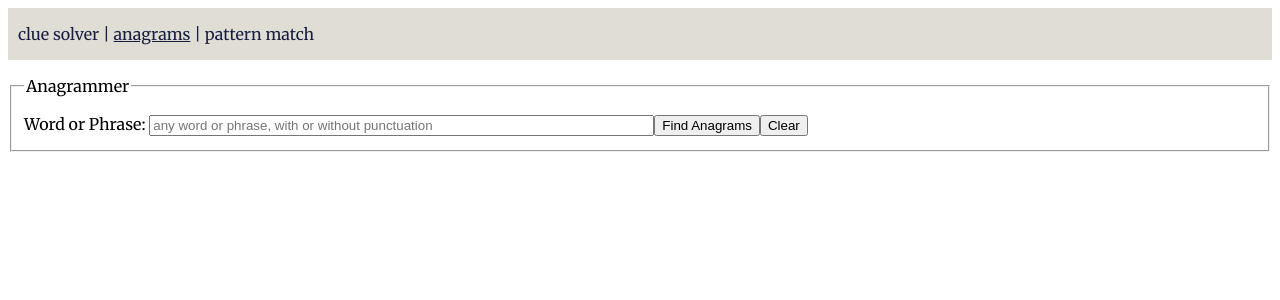
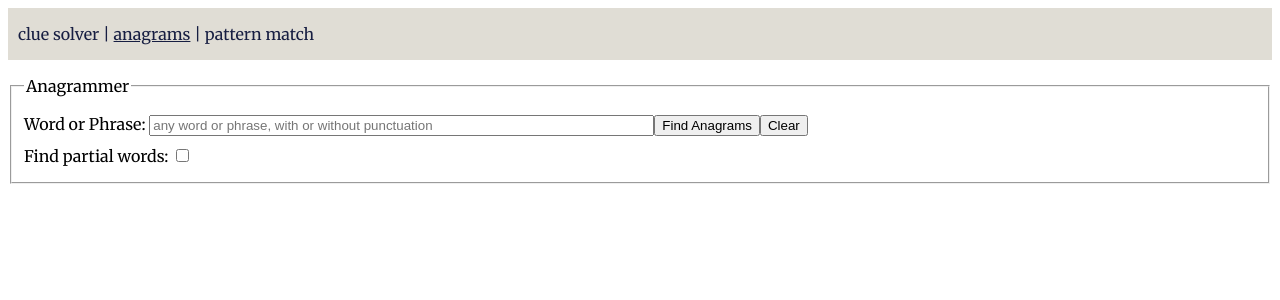
Before and after one commit to keefmarshall/cryptic-solver, an Angular app: page / in a window 1280 px wide. Both pictures are taken after a click on the element "anagrams". Shown: the top 300 px of the page. Built offline with nearby package versions, Linux system fonts and the light colour scheme; a web font is replaced by a local one.

Commit message:
front end for sub-grams

```diff
--- a/src/app/anagram-form/anagram-form.component.html
+++ b/src/app/anagram-form/anagram-form.component.html
@@ -13,6 +13,16 @@
       />
       <button type="submit" (click)="findAnagrams()">Find Anagrams</button>
       <button (click)="clear()">Clear</button>
+
+      <div id="anagram-input-sub">
+        <label for="anagram-sub">Find partial words: </label>
+        <input type="checkbox"
+               id="anagram-sub"
+               name="anagram-sub"
+               [(ngModel)]="anagramSub"
+        />
+      </div>
+
     </div>
   </fieldset>
 </form>
--- a/src/app/anagram-form/anagram-form.component.ts
+++ b/src/app/anagram-form/anagram-form.component.ts
@@ -9,6 +9,7 @@ import { Http } from "@angular/http";
 export class AnagramFormComponent implements OnInit {
   public anagramString: string;
   public anagrams: string[];
+  public anagramSub: boolean = false;
 
   constructor(private http: Http) { }
 
@@ -16,11 +17,21 @@ export class AnagramFormComponent implements OnInit {
   }
 
   findAnagrams() {
-    this.http.get('/api/anagrams?phrase=' + this.anagramString)
+    const url = this.generateUrl();
+
+    this.http.get(url)
       .map(res => res.json())
       .subscribe( json => {
         this.anagrams = json;
       });
+  }
+
+  private generateUrl(): string {
+    if (this.anagramSub) {
+      return `/api/anagramsub?phrase=${this.anagramString}&minLength=3`;
+    } else {
+      return '/api/anagrams?phrase=' + this.anagramString;
+    }
   }
 
   clear() {
```
Also changed, not shown: 1 other file (tests, documents, lock files or other folders).
